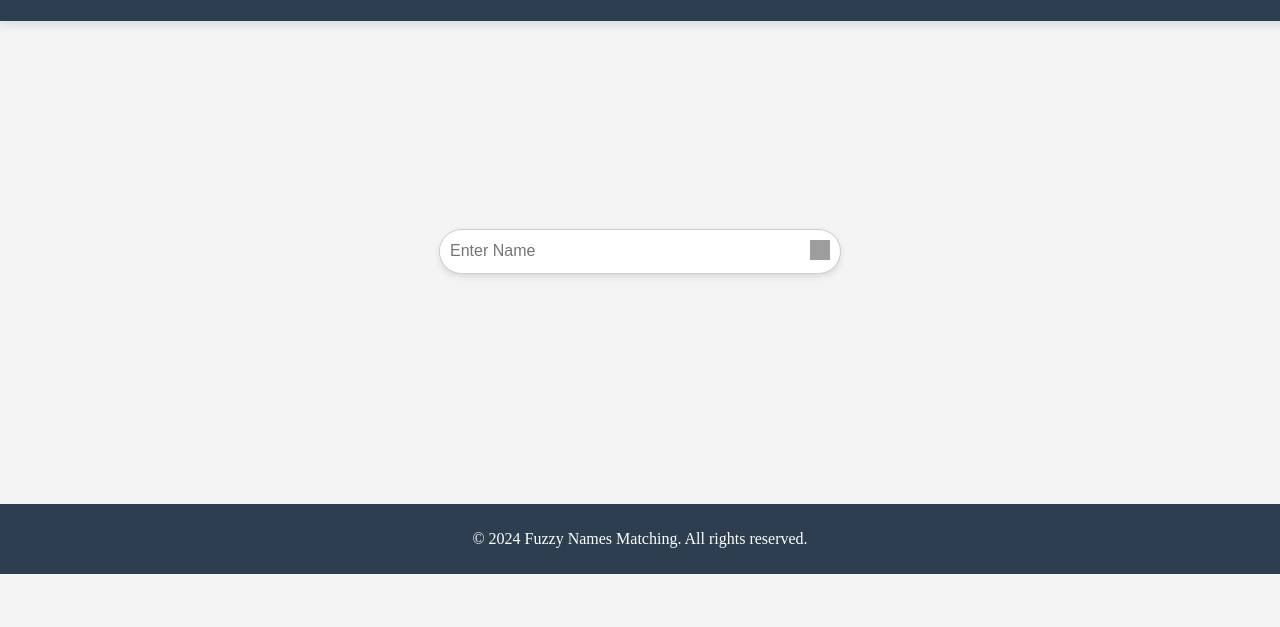
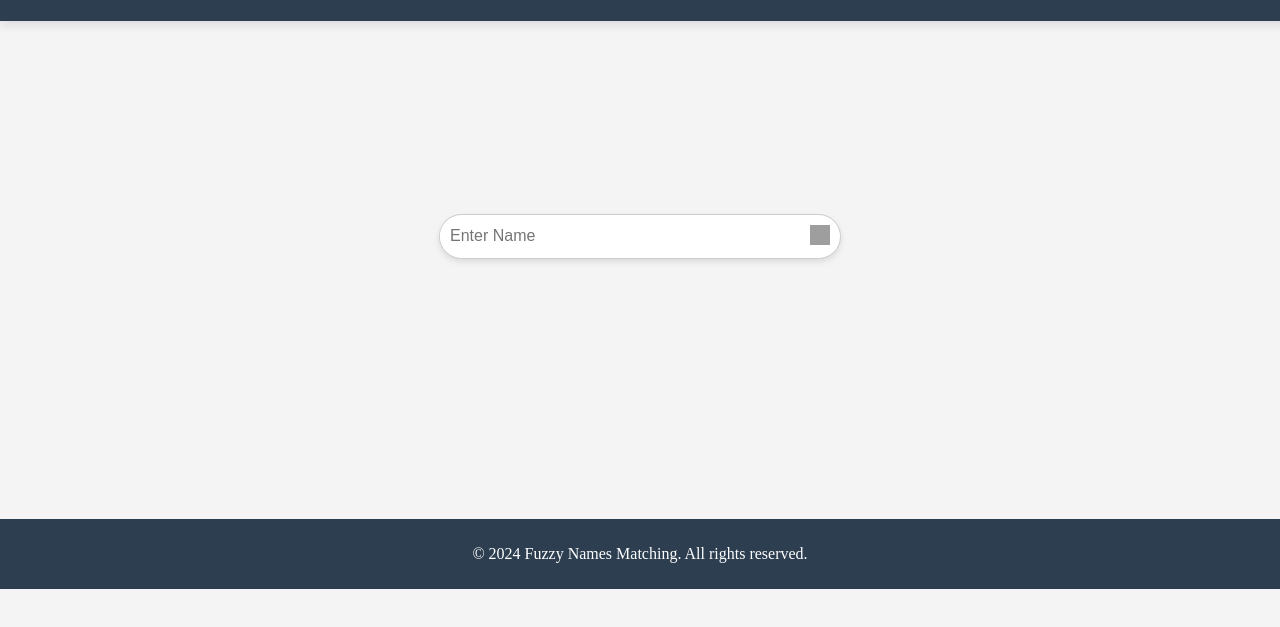
Before and after one commit to harshitha020505/FuzzyWords-Matching, a plain HTML site: page main.html in a window 1280 px wide. Shown: the part 99-726 px from the top of the page. Drawn offline with Linux system fonts and the light colour scheme; grey boxes are pictures that could not be loaded.

Commit message:
Update main.html

```diff
--- a/main.html
+++ b/main.html
@@ -106,7 +106,7 @@
 
     }
     .footer {
-        margin-top: 230px;
+        margin-top: 260px;
         padding: 10px;
         background-color: #2C3E50;
         color: white;
```
